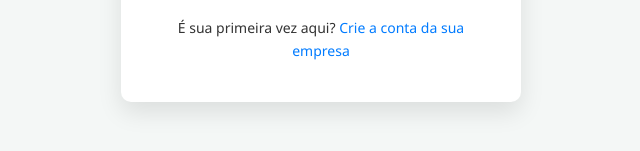
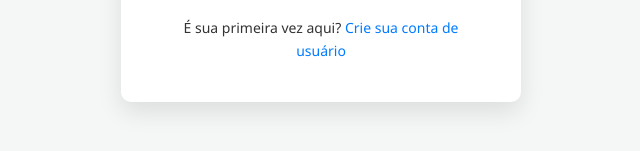
Before and after one commit to MarcioBC/studio-app, a website: page public/index.html in a window 1280 px wide. Shown: the part 523-674 px from the top of the page, 319-959 px from the left. Drawn offline with Linux system fonts and the light colour scheme.

Commit message:
Corrigido link de registro de usuário na index.html

```diff
--- a/public/index.html
+++ b/public/index.html
@@ -23,7 +23,7 @@
         </form>
         <div id="statusMessage" style="margin-top: 15px;"></div>
         <div class="auth-link">
-    <p>É sua primeira vez aqui? <a href="/register-company.html">Crie a conta da sua empresa</a></p>
+    <p>É sua primeira vez aqui? <a href="/register.html">Crie sua conta de usuário</a></p>
 </div>
     </div>
 
```
Also changed, not shown: 1 other file.
